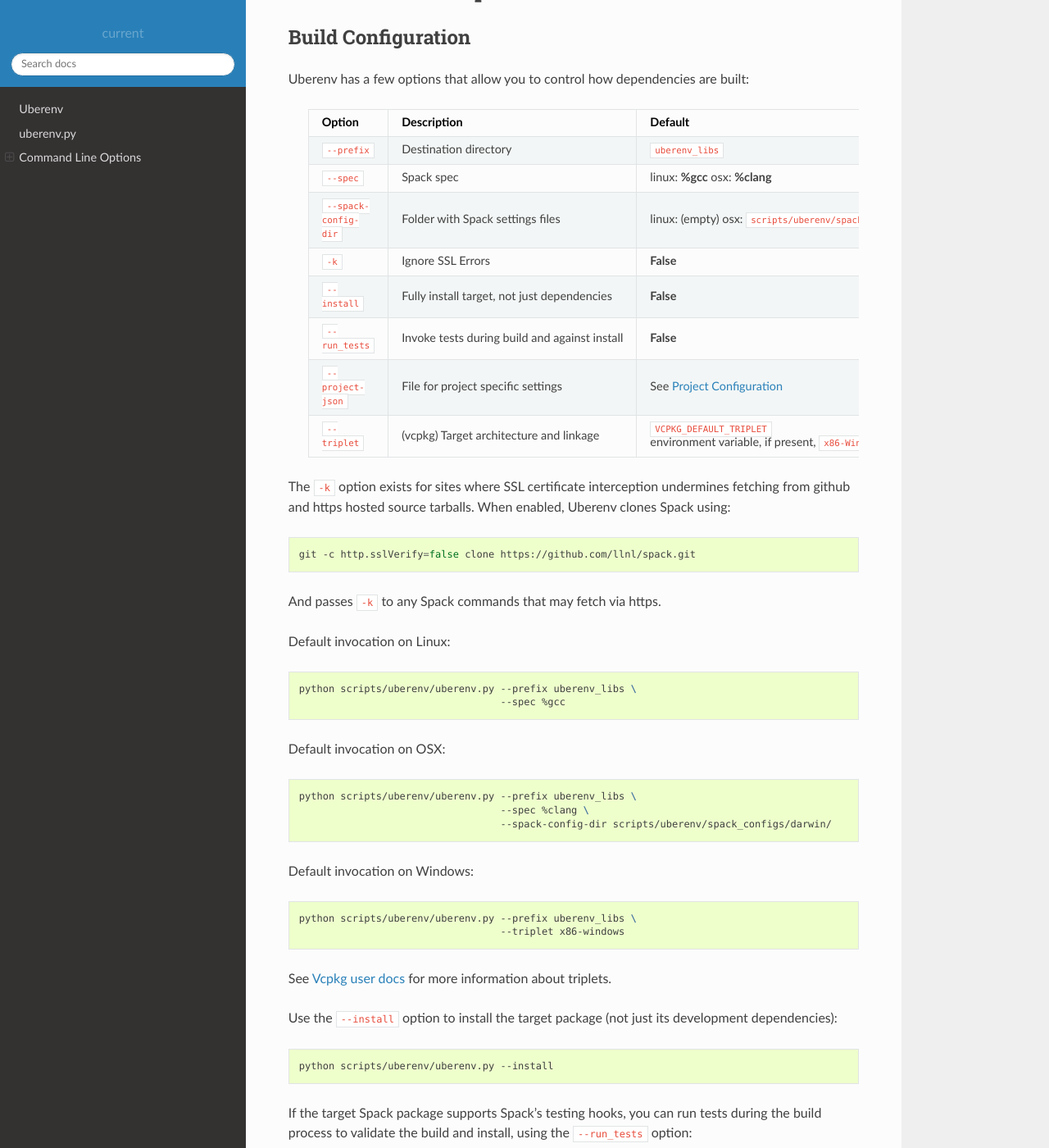
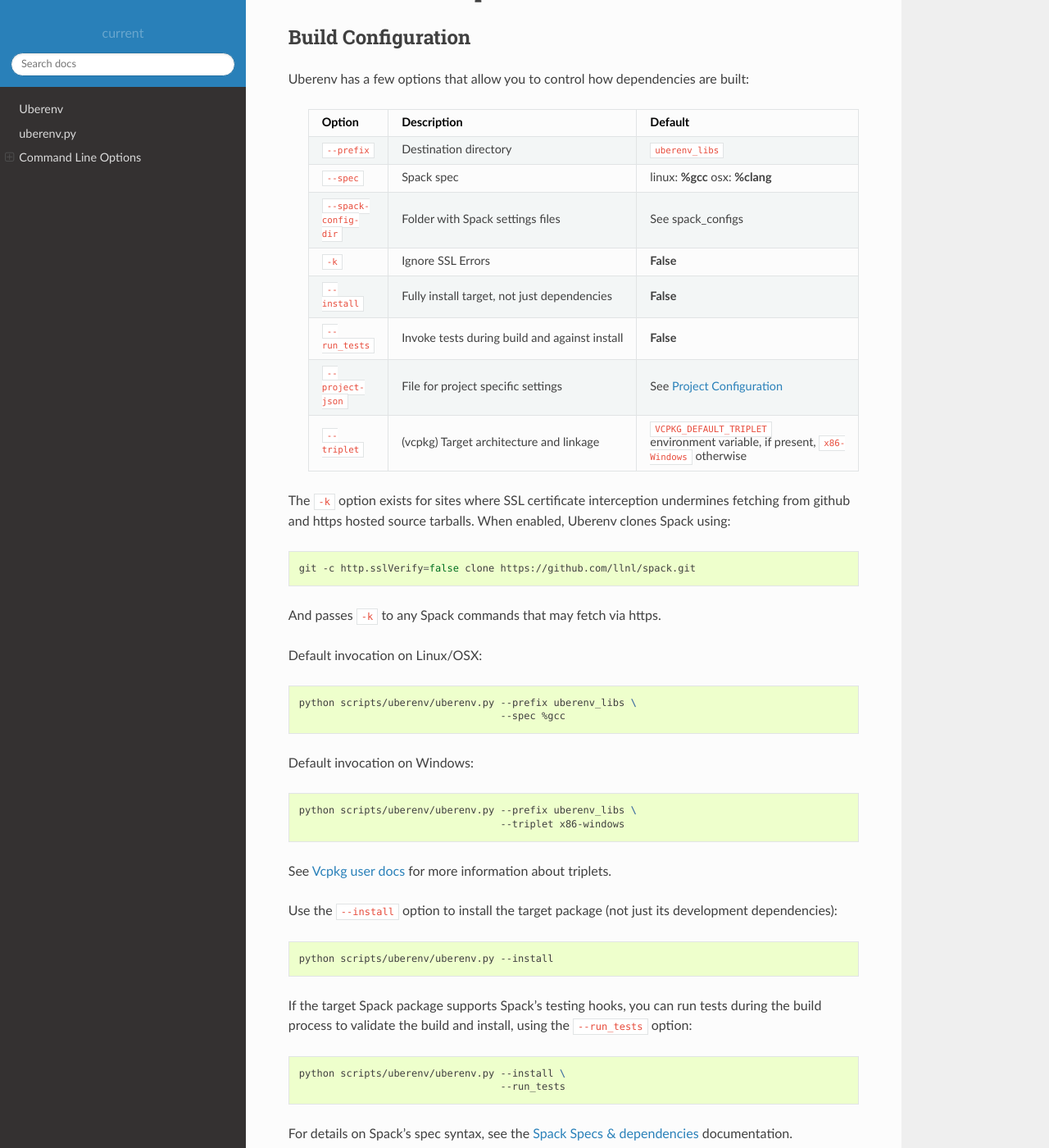
Before and after one commit to LLNL/uberenv, a Sphinx documentation site: the page built from docs/sphinx/index.rst, in a window 1280 px wide and 1400 px high, scrolled down 1075 px. Shown: the whole window at 82% size. Built offline with Sphinx 7.4.7 and the Read the Docs theme 2.0.0, drawn with Linux system fonts in a browser that asks for light colours; some of the changed text lies outside the part shown.

Commit message:
Remove wrong documentation

```diff
--- a/docs/sphinx/index.rst
+++ b/docs/sphinx/index.rst
@@ -100,8 +100,7 @@
   ``--prefix``            Destination directory                          ``uberenv_libs``
   ``--spec``              Spack spec                                     linux: **%gcc**
                                                                          osx: **%clang**
-  ``--spack-config-dir``  Folder with Spack settings files               linux: (empty)
-                                                                         osx: ``scripts/uberenv/spack_configs/darwin/``
+  ``--spack-config-dir``  Folder with Spack settings files               See :ref:`spack_configs`
   ``-k``                  Ignore SSL Errors                              **False**
   ``--install``           Fully install target, not just dependencies    **False**
   ``--run_tests``         Invoke tests during build and against install  **False**
@@ -120,20 +119,12 @@
 And passes ``-k`` to any Spack commands that may fetch via https.
 
 
-Default invocation on Linux:
+Default invocation on Linux/OSX:
 
 .. code:: bash
 
     python scripts/uberenv/uberenv.py --prefix uberenv_libs \
                                       --spec %gcc
-
-Default invocation on OSX:
-
-.. code:: bash
-
-    python scripts/uberenv/uberenv.py --prefix uberenv_libs \
-                                      --spec %clang \
-                                      --spack-config-dir scripts/uberenv/spack_configs/darwin/
 
 Default invocation on Windows:
 
```
Also changed, not shown: other parts of docs/sphinx/index.rst (+2 -1 lines).
